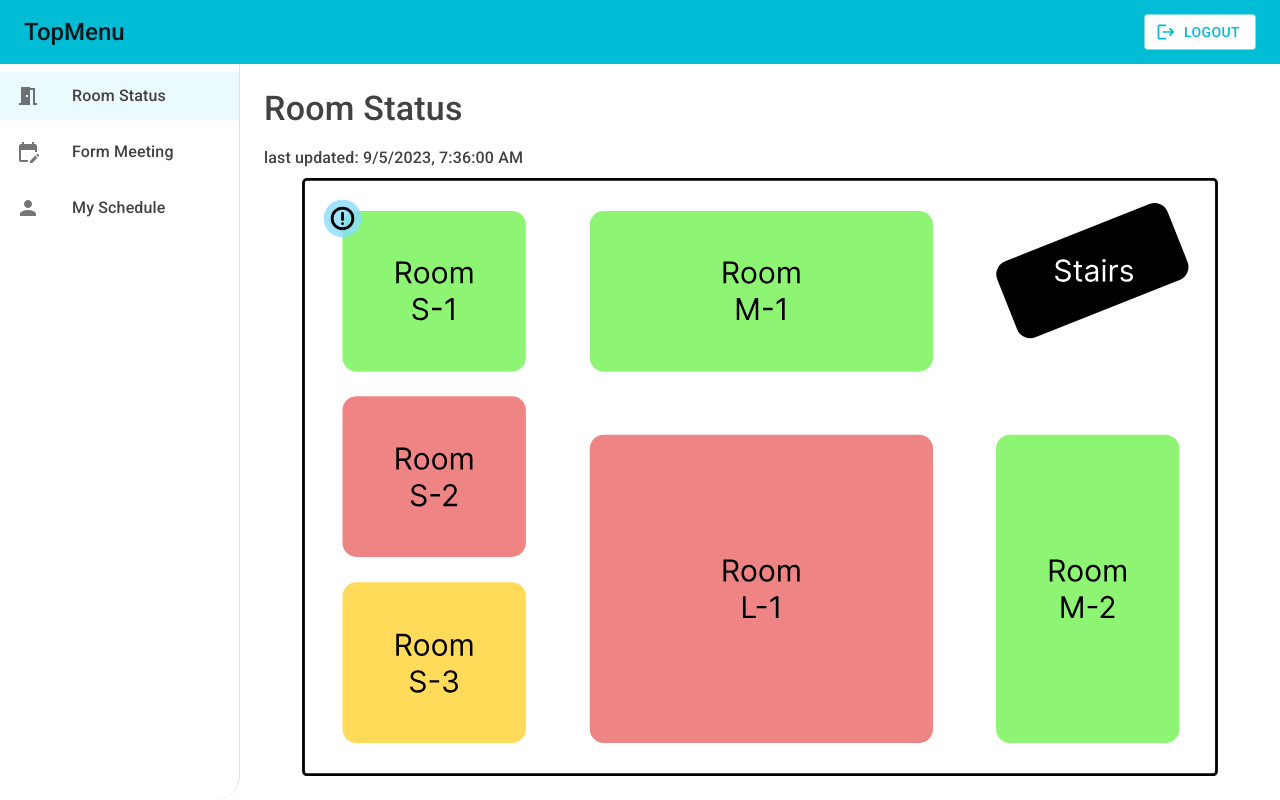
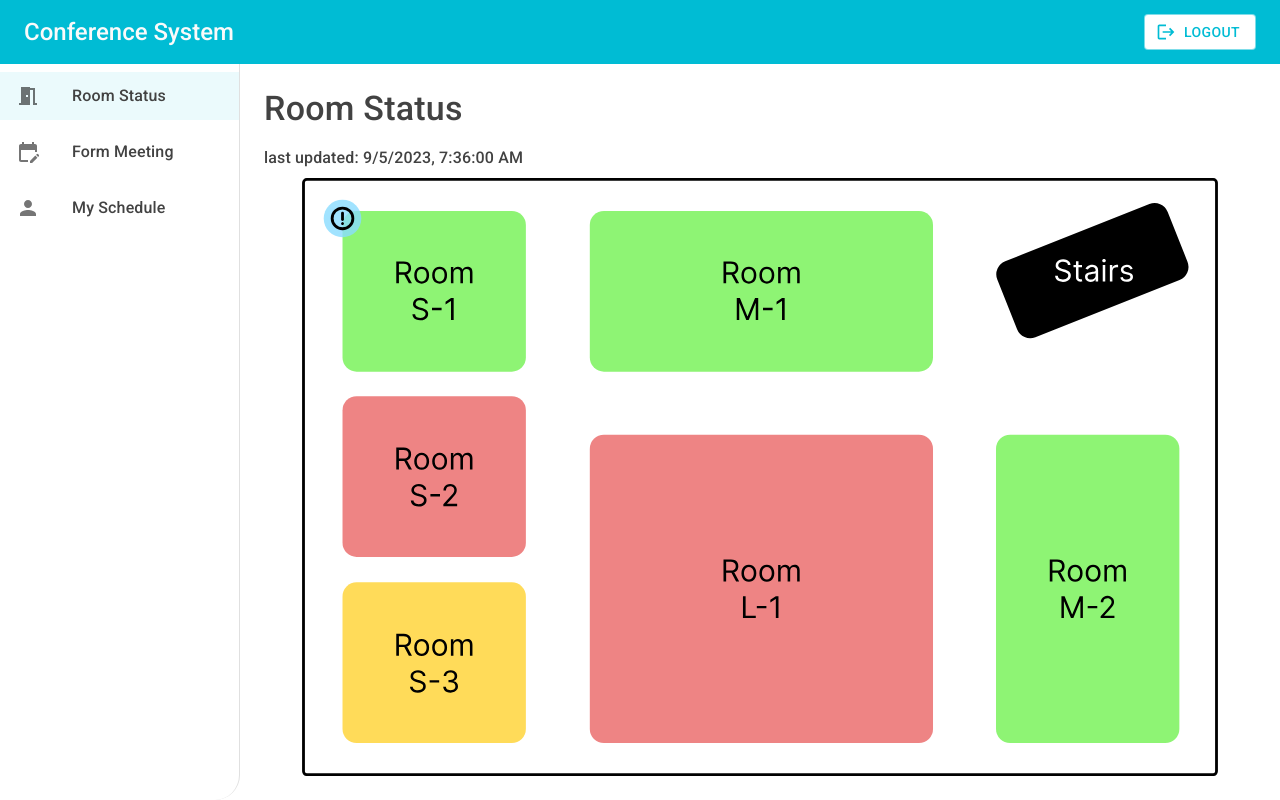
Before and after one commit to Joy-Honchan/conference-system, a React (Create React App) app: page / in a window 1280 px wide. Built offline with nearby package versions, Linux system fonts and the light colour scheme.

Commit message:
change topmenu title and mui theme text color

```diff
--- a/src/components/template/TopMenu.tsx
+++ b/src/components/template/TopMenu.tsx
@@ -26,8 +26,12 @@ export default function TopMenu() {
       }}
     >
       <ToolBar>
-        <Typography variant="h5" component="div" sx={{ flexGrow: 1 }}>
-          TopMenu
+        <Typography
+          variant="h5"
+          component="div"
+          sx={{ flexGrow: 1, color: 'text.contrast' }}
+        >
+          Conference System
         </Typography>
         <Button
           onClick={handleLogout}
--- a/src/providers/ThemeProvider/index.tsx
+++ b/src/providers/ThemeProvider/index.tsx
@@ -40,9 +40,9 @@ const ThemeProvider = ({ children }: { children: React.ReactNode }) => {
             mode === 'light'
               ? {
                   primary: grey[800],
-                  contrast: grey[200]
+                  contrast: grey[50]
                 }
-              : { primary: grey[300], contrast: grey[800] },
+              : { primary: grey[100], contrast: grey[800] },
           ...(mode === 'dark' && {
             background: {
               default: grey[800]
@@ -50,16 +50,6 @@ const ThemeProvider = ({ children }: { children: React.ReactNode }) => {
           })
         },
         components: {
-          // MuiButton: {
-          //   styleOverrides: {
-          //     root: ({ ownerState, theme }) => ({
-          //       // ...(ownerState.className === 'btn' && {
-          //       //   backgroundColor: 'red'
-          //       // }),
-          //       color: theme.palette.text.primary
-          //     })
-          //   }
-          // },
           MuiPaper: {
             styleOverrides: {
               root: {
```
